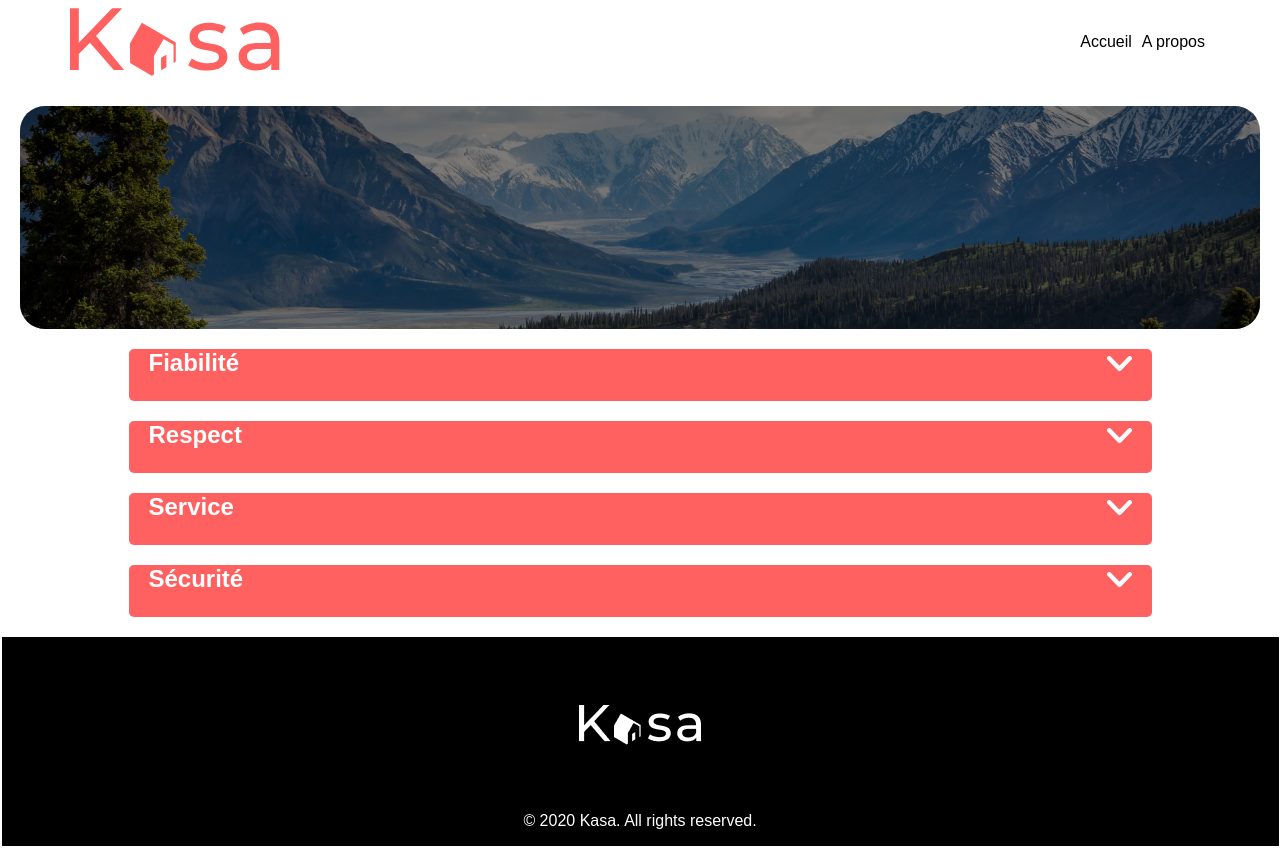
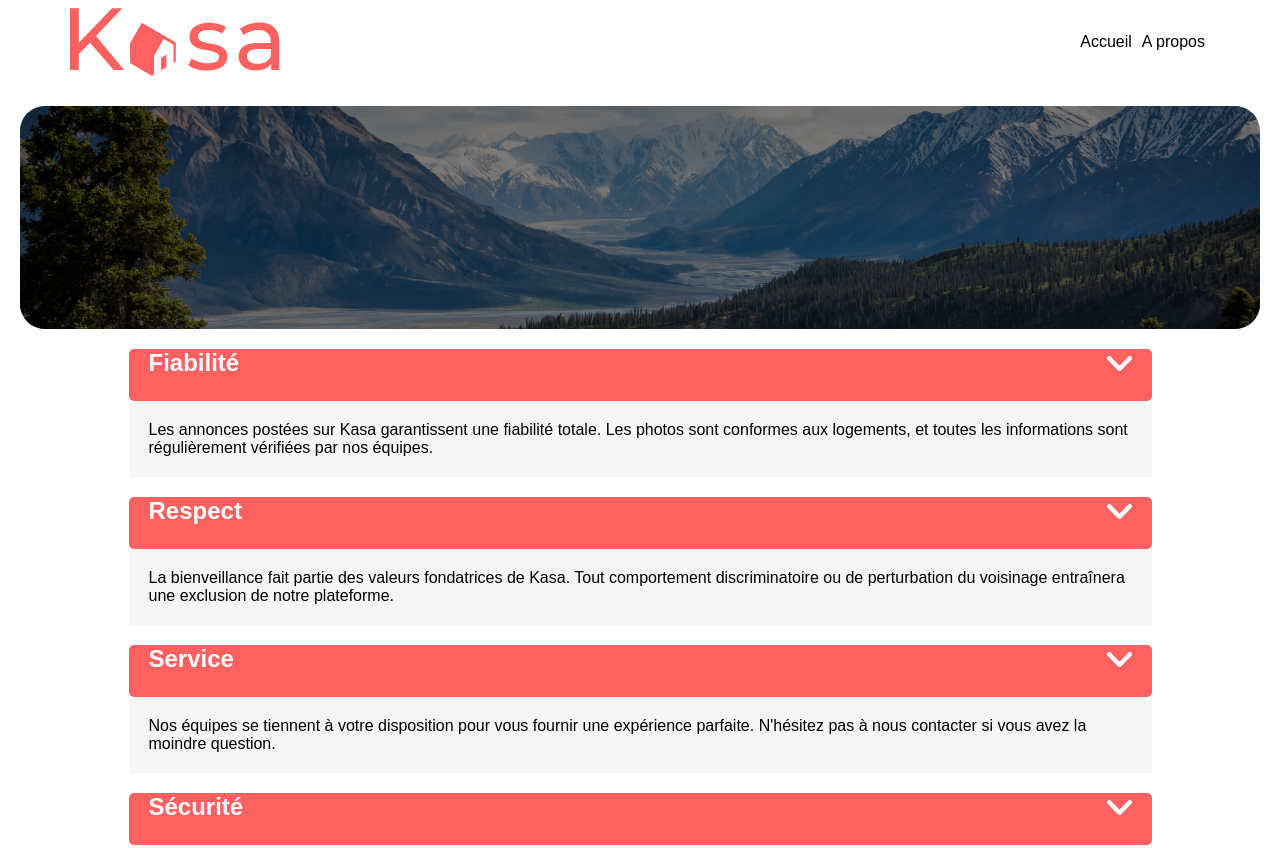
Before and after one commit to etienne-b01/Projet06_Kasa, a React (Create React App) app in the folder kasa/: page /about in a window 1280 px wide. Shown: the top 848 px of the page. Built offline with nearby package versions, Linux system fonts and the light colour scheme.

Commit message:
integrated Collapses fixes by Jérémy

```diff
--- a/kasa/src/components/Collapse/index.js
+++ b/kasa/src/components/Collapse/index.js
@@ -22,13 +22,10 @@ const Collapse = ({ heading, content }) => {
           </div>
         </div>
         <div
-          className="collapse__content--container"
+          className={
+            'collapse__content--container' + (isExpanded ? '' : ' expanded')
+          }
           ref={containerRef}
-          style={
-            isExpanded
-              ? { height: containerRef.current.scrollHeight + 'px' }
-              : { height: '0px' }
-          }
         >
           <div className="collapse__content">{content}</div>
         </div>
--- a/kasa/src/components/Collapse/style.scss
+++ b/kasa/src/components/Collapse/style.scss
@@ -67,11 +67,15 @@
 
 .collapse__content--container {
   overflow: hidden;
-  transition: height ease 0.3s;
+  transform-origin: top;
+  transform: scaleY(0);
+  transition: transform 0.3s ease, max-height 0.3s ease;
+  max-height: 0;
 }
 
-.rotate-up {
-  transform: rotate(0deg);
+.collapse__content--container.expanded {
+  transform: scaleY(1);
+  max-height: 1000px;
 }
 
 .rotate-down {
```
